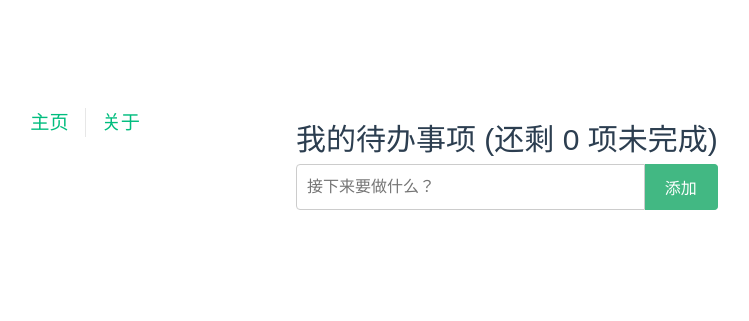
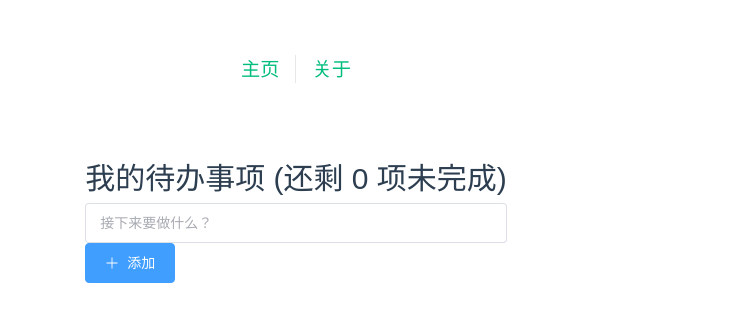
Before and after one commit to yyyyyqh/Vue_Learning, a Vue app in the folder vue3-journey/: page / in a window 1280 px wide. Shown: the part 227-548 px from the top of the page, without its empty margins (344-1093 px from the left). Built offline with nearby package versions, Linux system fonts and the light colour scheme; the HTML template or start-up script is replaced by a standard one.

Commit message:
Element Plus UI框架

```diff
--- a/vue3-journey/package.json
+++ b/vue3-journey/package.json
@@ -11,6 +11,8 @@
     "type-check": "vue-tsc --build"
   },
   "dependencies": {
+    "@element-plus/icons-vue": "^2.3.1",
+    "element-plus": "^2.10.2",
     "pinia": "^3.0.3",
     "vue": "^3.5.17",
     "vue-router": "^4.5.1"
--- a/vue3-journey/src/assets/main.css
+++ b/vue3-journey/src/assets/main.css
@@ -1,4 +1,4 @@
-@import './base.css';
+@import "./base.css";
 
 #app {
   max-width: 1280px;
@@ -28,7 +28,8 @@
   }
 
   #app {
-    display: grid;
+    /* display: grid; */
+    display: block;
     grid-template-columns: 1fr 1fr;
     padding: 0 2rem;
   }
--- a/vue3-journey/src/components/TodoItem.vue
+++ b/vue3-journey/src/components/TodoItem.vue
@@ -1,54 +1,64 @@
+// src/components/TodoItem.vue
+
 <script setup lang="ts">
-// 更新 Props，现在 todo 对象包含一个 `completed` 属性
+import { RouterLink } from "vue-router";
+// 导入需要的图标
+import { Delete } from "@element-plus/icons-vue";
+
 defineProps<{
   todo: {
     id: number;
     text: string;
-    completed: boolean; // 新增
+    completed: boolean;
   };
 }>();
 
-// 新增一个 `toggle-complete` 事件
 const emit = defineEmits(["remove", "toggle-complete"]);
 </script>
 
 <template>
-  <li :class="{ completed: todo.completed }">
-    <input
-      type="checkbox"
-      :checked="todo.completed"
-      @change="emit('toggle-complete')"
-    />
-
-    <RouterLink :to="`/todo/${todo.id}`">
-      <span>{{ todo.text }}</span>
-    </RouterLink>
-    <button @click="emit('remove')">删除</button>
-  </li>
+  <el-card class="todo-item" :class="{ completed: todo.completed }">
+    <div class="todo-content">
+      <el-checkbox
+        :model-value="todo.completed"
+        @change="emit('toggle-complete')"
+        size="large"
+      />
+      <RouterLink :to="`/todo/${todo.id}`" class="todo-text">
+        <span>{{ todo.text }}</span>
+      </RouterLink>
+    </div>
+    <el-button type="danger" :icon="Delete" circle @click="emit('remove')" />
+  </el-card>
 </template>
 
 <style scoped>
-li {
+.todo-item {
+  margin-bottom: 10px;
+}
+
+/* 自定义卡片内部的样式 */
+/* el-card 的样式可以通过 :deep() 选择器进行深度修改 */
+:deep(.el-card__body) {
   display: flex;
   justify-content: space-between;
   align-items: center;
-  padding: 8px 0;
-  border-bottom: 1px solid #eee;
 }
 
-/* 新增样式：当 li 元素有 'completed' class 时，应用删除线样式 */
-li.completed span {
-  text-decoration: line-through;
-  color: #ccc;
+.todo-content {
+  display: flex;
+  align-items: center;
+  gap: 15px; /* 复选框和文字的间距 */
 }
 
-button {
-  background-color: #ff4d4d;
-  /* ... 其他样式保持不变 ... */
-  color: white;
-  border: none;
-  padding: 5px 10px;
-  border-radius: 4px;
-  cursor: pointer;
+.todo-text {
+  text-decoration: none;
+  color: inherit; /* 继承父元素颜色 */
+  font-size: 1.1rem;
+}
+
+.completed .todo-text {
+  text-decoration: line-through;
+  color: #a8a5a5;
 }
 </style>
--- a/vue3-journey/src/views/HomeView.vue
+++ b/vue3-journey/src/views/HomeView.vue
@@ -2,20 +2,15 @@
 
 <script setup lang="ts">
 import { ref } from "vue";
+import { Plus } from "@element-plus/icons-vue"; // 导入一个图标
 import TodoItem from "../components/TodoItem.vue";
-// 1. 导入我们刚刚创建的 store
 import { useTodoStore } from "../stores/todoStore";
 
-// 2. 在组件中激活 store
 const todoStore = useTodoStore();
-
-// 3. 输入框的文本是这个组件独有的临时状态，所以保留在组件本地
 const newTodoText = ref("");
 
-// 4. 创建一个新函数来调用 store 里的 action
 function addNewTodo() {
   todoStore.addTodo(newTodoText.value);
-  // 清空本地的 ref
   newTodoText.value = "";
 }
 </script>
@@ -24,10 +19,18 @@
   <main>
     <h1>我的待办事项 (还剩 {{ todoStore.incompleteCount }} 项未完成)</h1>
 
-    <form @submit.prevent="addNewTodo">
-      <input v-model="newTodoText" placeholder="接下来要做什么？" />
-      <button type="submit">添加</button>
-    </form>
+    <div class="add-form">
+      <el-input
+        v-model="newTodoText"
+        placeholder="接下来要做什么？"
+        size="large"
+        clearable
+        @keyup.enter="addNewTodo"
+      />
+      <el-button type="primary" size="large" :icon="Plus" @click="addNewTodo">
+        添加
+      </el-button>
+    </div>
 
     <ul>
       <TodoItem
```
Also changed, not shown: vue3-journey/src/main.ts (+11 -7 lines), 1 other file (tests, documents, lock files or other folders).
